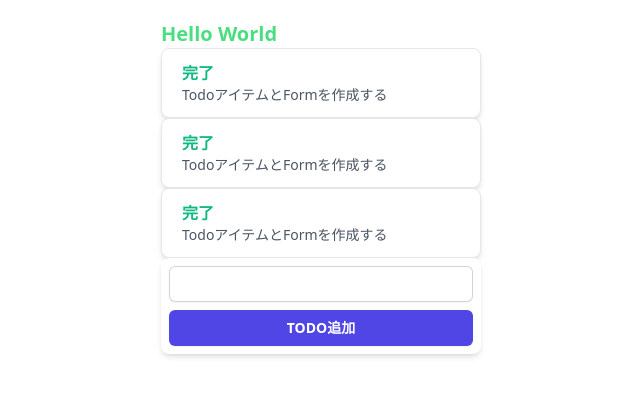
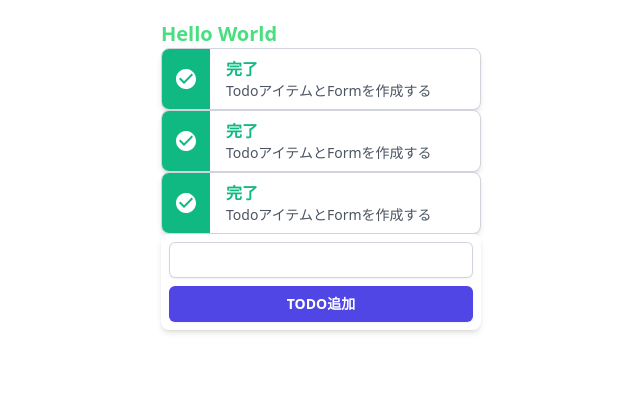
Before and after one commit to naitoyuma7110/trelloTodoApp, a Next.js app: page / in a window 1280 px wide. Shown: the top 396 px of the page, without its empty margins (319-959 px from the left). Built offline with nearby package versions, Linux system fonts and the light colour scheme.

Commit message:
[fix]TodoItem

```diff
--- a/src/components/Todo/TodoItem.tsx
+++ b/src/components/Todo/TodoItem.tsx
@@ -1,6 +1,15 @@
 const TodoItem = () => {
 	return (
-		<div className="w-80 p-1 overflow-hidden border border-solid border-gray-200 bg-white rounded-lg shadow-md dark:bg-gray-800">
+		<div className="flex w-full border border-gray-300 max-w-sm overflow-hidden bg-white rounded-lg shadow-md dark:bg-gray-800">
+			<div className="flex items-center justify-center w-12 bg-emerald-500">
+				<svg
+					className="w-6 h-6 text-white fill-current"
+					viewBox="0 0 40 40"
+					xmlns="http://www.w3.org/2000/svg">
+					<path d="M20 3.33331C10.8 3.33331 3.33337 10.8 3.33337 20C3.33337 29.2 10.8 36.6666 20 36.6666C29.2 36.6666 36.6667 29.2 36.6667 20C36.6667 10.8 29.2 3.33331 20 3.33331ZM16.6667 28.3333L8.33337 20L10.6834 17.65L16.6667 23.6166L29.3167 10.9666L31.6667 13.3333L16.6667 28.3333Z" />
+				</svg>
+			</div>
+
 			<div className="px-4 py-2 -mx-3">
 				<div className="mx-3">
 					<span className="font-semibold text-emerald-500 dark:text-emerald-400">
```
